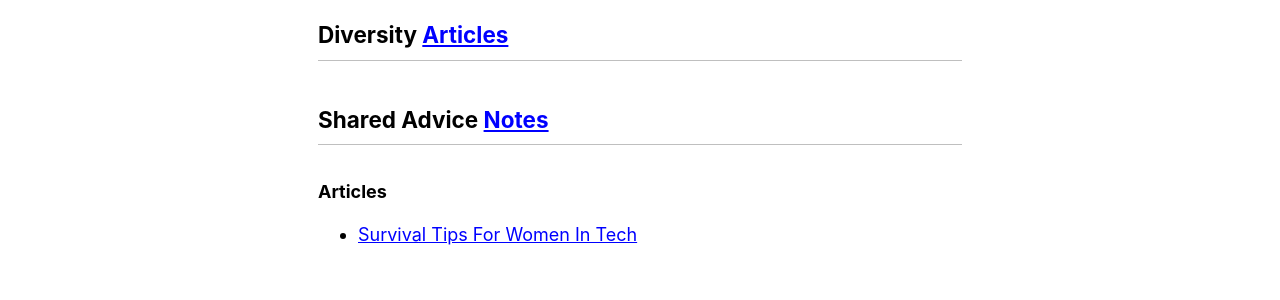
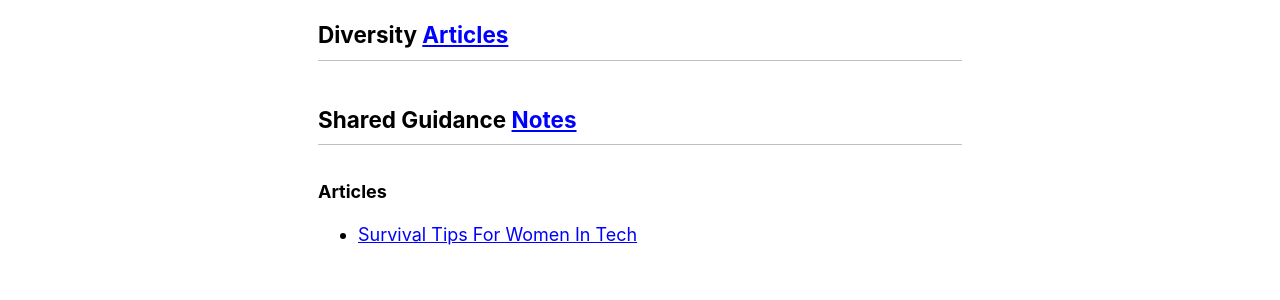
Before and after one commit to reshamas/reshamas.github.io, a Jekyll site: the page built from melange/index.md, in a window 1280 px wide. Shown: the part 268-568 px from the top of the page. Built offline with Jekyll 4.4.1, drawn with Linux system fonts in a browser that asks for light colours.

Commit message:
Update index.md

```diff
--- a/melange/index.md
+++ b/melange/index.md
@@ -9,7 +9,7 @@ comments: false
 
 ## Diversity [Articles](diversity.md)
 
-## Shared Advice [Notes](shared_tips.md)
+## Shared Guidance [Notes](shared_guidance.md)
 
 ### Articles
 - [Survival Tips For Women In Tech](https://patricia.no/2018/09/06/survival_tips_for_women_in_tech.html)
```
